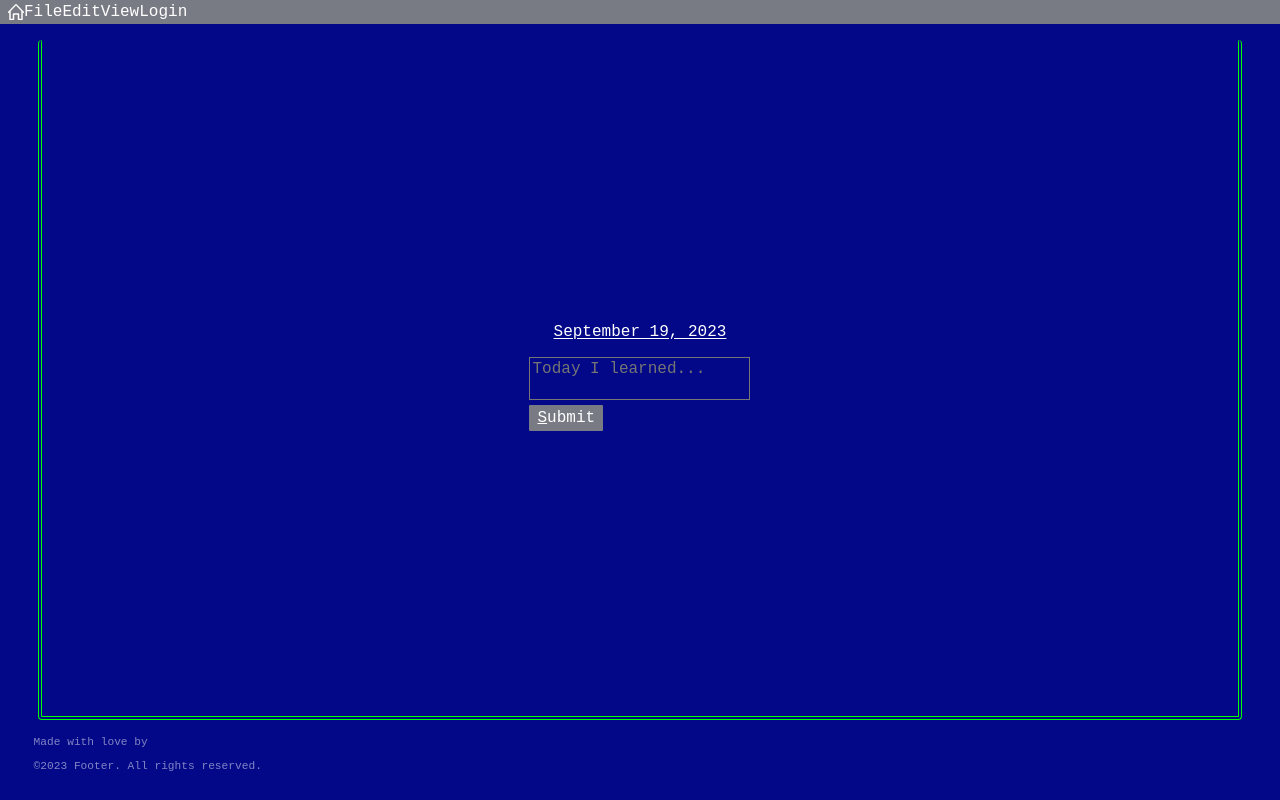
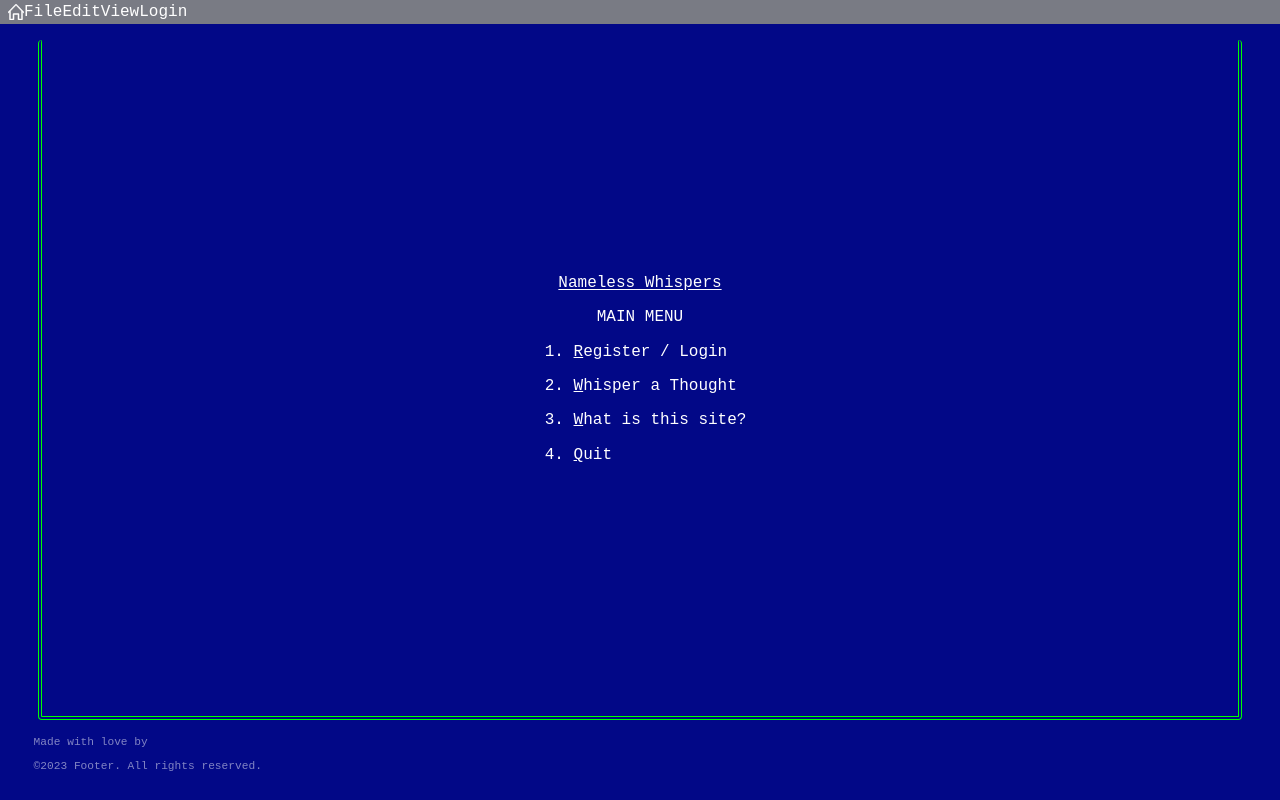
Before and after one commit to thecowsays/nameless-whispers, a React (Vite) app: page / in a window 1280 px wide. Built offline with nearby package versions, Linux system fonts and the light colour scheme; a web font is replaced by a local one.

Commit message:
added landing page design

```diff
--- a/src/pages/Homepage/Homepage.jsx
+++ b/src/pages/Homepage/Homepage.jsx
@@ -1,11 +1,27 @@
-import NewWhisper from "../../components/NewWhisper/NewWhisper";
+// import NewWhisper from "../../components/NewWhisper/NewWhisper";
 
 import HomepageCSS from "./Homepage.module.css";
 
 const Homepage = () => {
+  // const centerWithMargin = `HomepageCSS.center HomepageCSS.addTopMargin`;
   return (
     <div className={HomepageCSS.container}>
-      <div className={HomepageCSS.contentWrapper}>{<NewWhisper />}</div>
+      <div className={HomepageCSS.contentWrapper}>
+        <div>
+          <h1>Nameless Whispers</h1>
+          <div className={HomepageCSS.mainWrapper}>
+            <p className={HomepageCSS.center}>MAIN MENU</p>
+            <ol>
+              <li>Register / Login</li>
+              <li>Whisper a Thought</li>
+              {/* <li>Listen to Others</li> */}
+              <li>What is this site?</li>
+              <li>Quit</li>
+            </ol>
+          </div>
+          {/* <p></p> */}
+        </div>
+      </div>
     </div>
   );
 };
```
